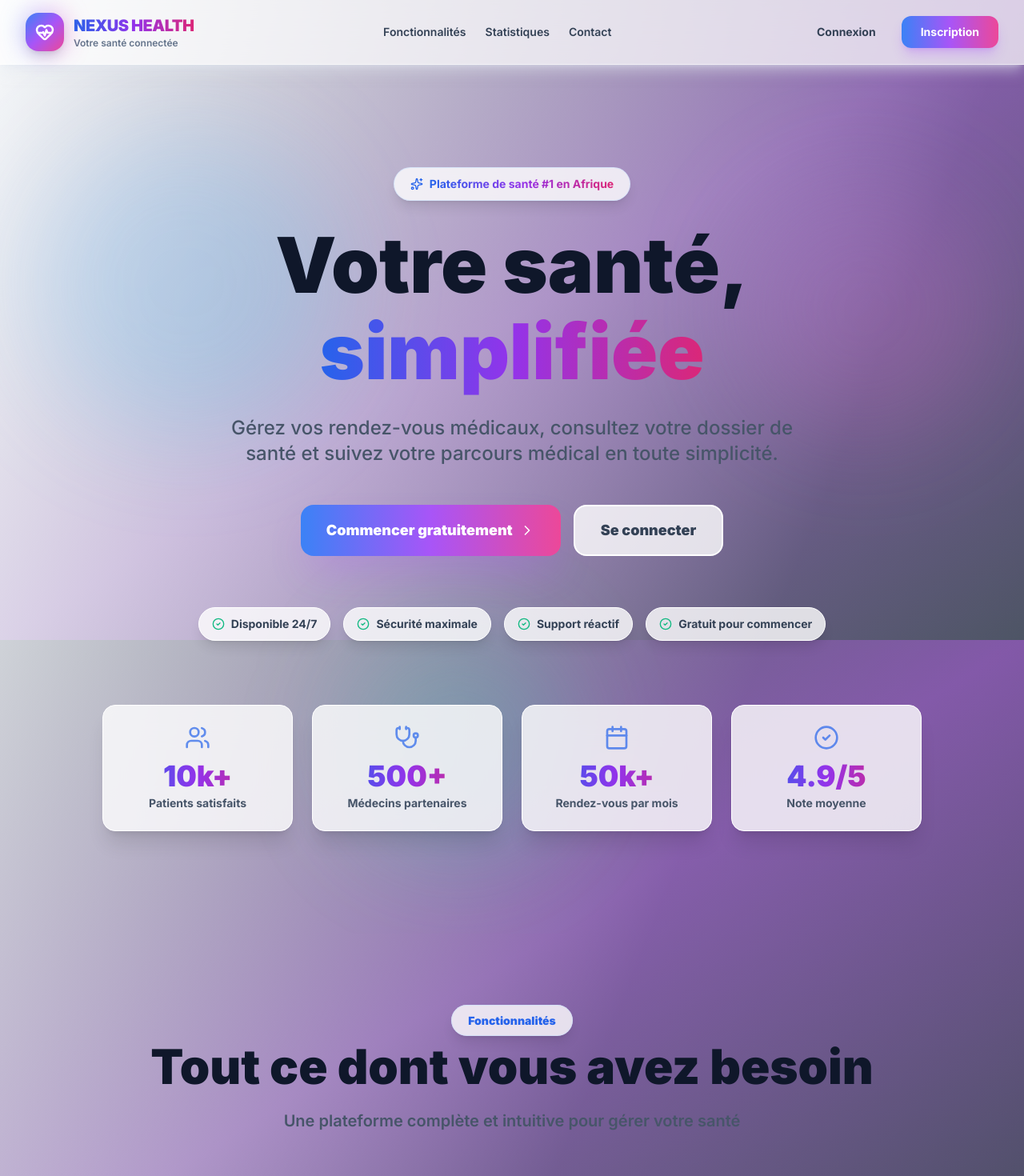
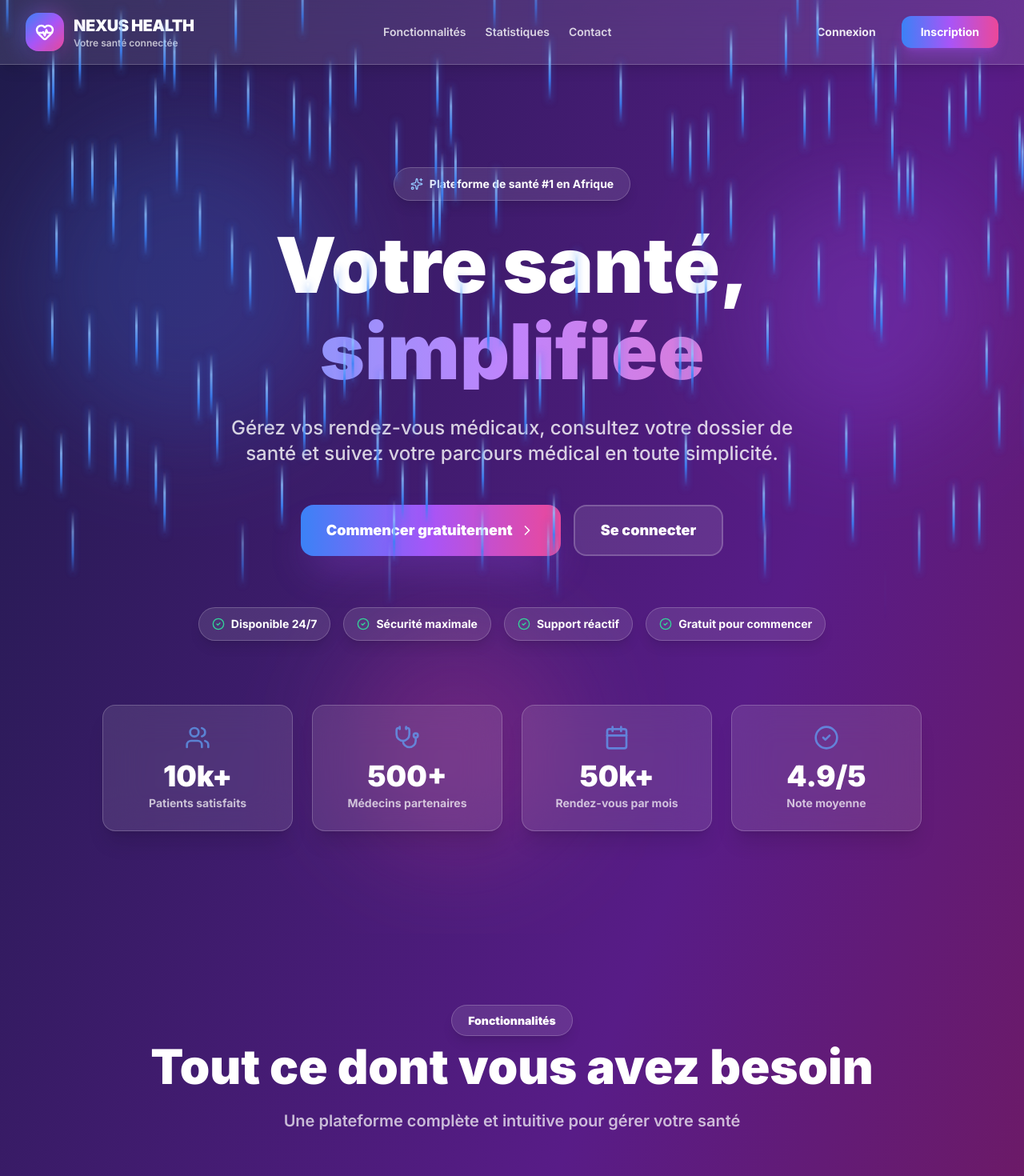
Before and after one commit to Djeupisne/carnet-sante-frontend, a React (Vite) app: page / in a window 1280 px wide. Shown: the top 1470 px of the page at 80% size. Built offline with nearby package versions, Linux system fonts and the light colour scheme.

Commit message:
Update HomePage.tsx

```diff
--- a/src/pages/HomePage.tsx
+++ b/src/pages/HomePage.tsx
@@ -91,13 +91,61 @@ const HomePage: React.FC = () => {
     'Gratuit pour commencer'
   ]
 
+  // Générer 150 gouttes de pluie (plus nombreuses et visibles)
+  const raindrops = Array.from({ length: 150 }, (_, i) => ({
+    id: i,
+    left: Math.random() * 100,
+    animationDuration: 0.3 + Math.random() * 0.7,
+    animationDelay: Math.random() * 5,
+    opacity: 0.3 + Math.random() * 0.5
+  }))
+
   return (
-    <div className="min-h-screen bg-gradient-to-br from-slate-50 via-blue-50/30 to-purple-50/20">
+    <div className="min-h-screen bg-gradient-to-br from-indigo-950 via-purple-900 to-pink-900 relative overflow-hidden">
+      {/* EFFET DE PLUIE - Version très visible */}
+      <div className="fixed inset-0 pointer-events-none z-[100] overflow-hidden">
+        {raindrops.map((drop) => (
+          <div
+            key={drop.id}
+            className="absolute top-[-100px]"
+            style={{
+              left: `${drop.left}%`,
+              animation: `rainFall ${drop.animationDuration}s linear infinite`,
+              animationDelay: `${drop.animationDelay}s`,
+              opacity: drop.opacity,
+              width: '3px',
+              height: '80px',
+              background: 'linear-gradient(to bottom, transparent, rgba(139, 192, 255, 0.8), rgba(59, 130, 246, 0.9), transparent)',
+              borderRadius: '50px',
+              boxShadow: '0 0 8px rgba(59, 130, 246, 0.5)',
+            }}
+          />
+        ))}
+      </div>
+
       <style>{`
         @import url('https://fonts.googleapis.com/css2?family=Inter:wght@300;400;500;600;700;800;900&display=swap');
 
         * {
           font-family: 'Inter', -apple-system, BlinkMacSystemFont, sans-serif;
+        }
+
+        /* Animation de la pluie */
+        @keyframes rainFall {
+          0% {
+            transform: translateY(0) translateX(0);
+            opacity: 0;
+          }
+          10% {
+            opacity: 1;
+          }
+          90% {
+            opacity: 1;
+          }
+          100% {
+            transform: translateY(100vh) translateX(20px);
+            opacity: 0;
+          }
         }
 
         @keyframes float {
@@ -162,7 +210,7 @@ const HomePage: React.FC = () => {
       `}</style>
 
       {/* Navigation avec glassmorphism amélioré */}
-      <nav className="backdrop-blur-xl bg-white/70 sticky top-0 z-50 border-b border-white/50 shadow-lg shadow-slate-200/50">
+      <nav className="backdrop-blur-xl bg-white/10 sticky top-0 z-50 border-b border-white/20 shadow-lg">
         <div className="max-w-7xl mx-auto px-4 sm:px-6 lg:px-8">
           <div className="flex justify-between items-center h-20">
             {/* Logo */}
@@ -174,22 +222,22 @@ const HomePage: React.FC = () => {
                 </div>
               </div>
               <div>
-                <h1 className="text-xl font-black tracking-tight bg-gradient-to-r from-blue-600 via-purple-600 to-pink-600 bg-clip-text text-transparent">
+                <h1 className="text-xl font-black tracking-tight text-white">
                   NEXUS HEALTH
                 </h1>
-                <p className="text-xs text-slate-500 font-semibold">Votre santé connectée</p>
+                <p className="text-xs text-white/70 font-semibold">Votre santé connectée</p>
               </div>
             </Link>
 
             {/* Navigation desktop */}
             <div className="hidden md:flex items-center space-x-6">
-              <a href="#features" className="text-slate-700 hover:text-blue-600 transition-colors font-semibold text-sm">
+              <a href="#features" className="text-white/80 hover:text-white transition-colors font-semibold text-sm">
                 Fonctionnalités
               </a>
-              <a href="#stats" className="text-slate-700 hover:text-blue-600 transition-colors font-semibold text-sm">
+              <a href="#stats" className="text-white/80 hover:text-white transition-colors font-semibold text-sm">
                 Statistiques
               </a>
-              <a href="#contact" className="text-slate-700 hover:text-blue-600 transition-colors font-semibold text-sm">
+              <a href="#contact" className="text-white/80 hover:text-white transition-colors font-semibold text-sm">
                 Contact
               </a>
             </div>
@@ -198,12 +246,12 @@ const HomePage: React.FC = () => {
             <div className="hidden md:flex items-center space-x-3">
               {isAuthenticated ? (
                 <>
-                  <div className="flex items-center gap-2 px-4 py-2 bg-emerald-50 rounded-xl border border-emerald-200/50">
+                  <div className="flex items-center gap-2 px-4 py-2 bg-emerald-500/20 rounded-xl border border-emerald-400/30">
                     <span className="relative flex h-2.5 w-2.5">
                       <span className="animate-ping absolute inline-flex h-full w-full rounded-full bg-emerald-400 opacity-75"></span>
-                      <span className="relative inline-flex rounded-full h-2.5 w-2.5 bg-emerald-500"></span>
+                      <span className="relative inline-flex rounded-full h-2.5 w-2.5 bg-emerald-400"></span>
                     </span>
-                    <span className="text-sm font-bold text-slate-700">
+                    <span className="text-sm font-bold text-white">
                       {user?.firstName}
                     </span>
                   </div>
@@ -219,7 +267,7 @@ const HomePage: React.FC = () => {
                 <>
                   <Link
                     to="/login"
-                    className="text-slate-700 hover:text-blue-600 px-5 py-2 rounded-xl text-sm font-bold transition-all hover:bg-white/70"
+                    className="text-white/90 hover:text-white px-5 py-2 rounded-xl text-sm font-bold transition-all hover:bg-white/10"
                   >
                     Connexion
                   </Link>
@@ -236,32 +284,32 @@ const HomePage: React.FC = () => {
             {/* Menu mobile */}
             <button
               onClick={() => setMobileMenuOpen(!mobileMenuOpen)}
-              className="md:hidden p-2 rounded-xl hover:bg-white/50 transition-colors"
+              className="md:hidden p-2 rounded-xl hover:bg-white/10 transition-colors"
             >
               {mobileMenuOpen ? (
-                <X className="w-6 h-6 text-slate-700" />
+                <X className="w-6 h-6 text-white" />
               ) : (
-                <Menu className="w-6 h-6 text-slate-700" />
+                <Menu className="w-6 h-6 text-white" />
               )}
             </button>
           </div>
 
           {/* Menu mobile déroulant */}
           {mobileMenuOpen && (
-            <div className="md:hidden py-4 border-t border-white/50">
+            <div className="md:hidden py-4 border-t border-white/20">
               <div className="flex flex-col space-y-3">
-                <a href="#features" className="text-slate-700 hover:text-blue-600 transition-colors font-semibold px-4 py-2 rounded-xl hover:bg-white/50">
+                <a href="#features" className="text-white/80 hover:text-white transition-colors font-semibold px-4 py-2 rounded-xl hover:bg-white/10">
                   Fonctionnalités
                 </a>
-                <a href="#stats" className="text-slate-700 hover:text-blue-600 transition-colors font-semibold px-4 py-2 rounded-xl hover:bg-white/50">
+                <a href="#stats" className="text-white/80 hover:text-white transition-colors font-semibold px-4 py-2 rounded-xl hover:bg-white/10">
                   Statistiques
                 </a>
-                <a href="#contact" className="text-slate-700 hover:text-blue-600 transition-colors font-semibold px-4 py-2 rounded-xl hover:bg-white/50">
+                <a href="#contact" className="text-white/80 hover:text-white transition-colors font-semibold px-4 py-2 rounded-xl hover:bg-white/10">
                   Contact
                 </a>
                 {!isAuthenticated && (
                   <>
-                    <Link to="/login" className="text-slate-700 font-bold px-4 py-2 rounded-xl hover:bg-white/50 transition-all">
+                    <Link to="/login" className="text-white font-bold px-4 py-2 rounded-xl hover:bg-white/10 transition-all">
                       Connexion
                     </Link>
                     <Link to="/register" className="bg-gradient-to-r from-blue-500 via-purple-500 to-pink-500 text-white font-bold px-4 py-2 rounded-xl text-center">
@@ -275,27 +323,27 @@ const HomePage: React.FC = () => {
         </div>
       </nav>
 
-      {/* Hero Section avec animations améliorées */}
+      {/* Hero Section */}
       <div className="relative overflow-hidden">
         {/* Blobs animés */}
         <div className="absolute inset-0 overflow-hidden">
-          <div className="absolute top-20 left-10 w-96 h-96 bg-gradient-to-br from-blue-400/20 to-cyan-400/20 rounded-full blur-3xl animate-float"
+          <div className="absolute top-20 left-10 w-96 h-96 bg-blue-500/20 rounded-full blur-3xl animate-float"
                style={{ animationDelay: '0s' }}></div>
-          <div className="absolute top-40 right-10 w-80 h-80 bg-gradient-to-br from-purple-400/20 to-pink-400/20 rounded-full blur-3xl animate-float"
+          <div className="absolute top-40 right-10 w-80 h-80 bg-purple-500/20 rounded-full blur-3xl animate-float"
                style={{ animationDelay: '2s' }}></div>
-          <div className="absolute bottom-20 left-1/3 w-72 h-72 bg-gradient-to-br from-emerald-400/20 to-teal-400/20 rounded-full blur-3xl animate-float"
+          <div className="absolute bottom-20 left-1/3 w-72 h-72 bg-pink-500/20 rounded-full blur-3xl animate-float"
                style={{ animationDelay: '4s' }}></div>
         </div>
 
-        <div className="max-w-7xl mx-auto px-4 sm:px-6 lg:px-8 py-20 md:py-32 relative">
+        <div className="max-w-7xl mx-auto px-4 sm:px-6 lg:px-8 py-20 md:py-32 relative z-10">
           <div className="text-center max-w-5xl mx-auto">
             {/* Badge */}
             <div
-              className={`inline-flex items-center gap-2 backdrop-blur-xl bg-white/80 px-5 py-2.5 rounded-full text-sm font-bold mb-8 border border-blue-200/50 shadow-lg ${isVisible ? 'animate-slide-up' : 'opacity-0'}`}
+              className={`inline-flex items-center gap-2 backdrop-blur-xl bg-white/10 px-5 py-2.5 rounded-full text-sm font-bold mb-8 border border-white/20 shadow-lg ${isVisible ? 'animate-slide-up' : 'opacity-0'}`}
               style={{ animationDelay: '0ms' }}
             >
-              <Sparkles className="w-4 h-4 text-blue-600" />
-              <span className="bg-gradient-to-r from-blue-600 via-purple-600 to-pink-600 bg-clip-text text-transparent">
+              <Sparkles className="w-4 h-4 text-blue-300" />
+              <span className="text-white">
                 Plateforme de santé #1 en Afrique
               </span>
             </div>
@@ -303,20 +351,16 @@ const HomePage: React.FC = () => {
             {/* Titre principal */}
             <h1 className={`text-5xl md:text-7xl lg:text-8xl font-black mb-8 leading-tight ${isVisible ? 'animate-slide-up' : 'opacity-0'}`}
                 style={{ animationDelay: '100ms' }}>
-              <span className="block mb-3">
-                <span className="text-slate-900">
-                  Votre santé,
-                </span>
+              <span className="block mb-3 text-white">
+                Votre santé,
               </span>
-              <span className="block">
-                <span className="bg-gradient-to-r from-blue-600 via-purple-600 to-pink-600 bg-clip-text text-transparent">
-                  simplifiée
-                </span>
+              <span className="block bg-gradient-to-r from-blue-400 via-purple-400 to-pink-400 bg-clip-text text-transparent">
+                simplifiée
               </span>
             </h1>
 
             {/* Description */}
-            <p className={`text-xl md:text-2xl text-slate-600 mb-12 max-w-3xl mx-auto leading-relaxed font-medium ${isVisible ? 'animate-slide-up' : 'opacity-0'}`}
+            <p className={`text-xl md:text-2xl text-white/80 mb-12 max-w-3xl mx-auto leading-relaxed font-medium ${isVisible ? 'animate-slide-up' : 'opacity-0'}`}
                style={{ animationDelay: '200ms' }}>
               Gérez vos rendez-vous médicaux, consultez votre dossier de santé et
               suivez votre parcours médical en toute simplicité.
@@ -336,7 +380,7 @@ const HomePage: React.FC = () => {
                   </Link>
                   <Link
                     to="/login"
-                    className="group inline-flex items-center justify-center gap-2 px-8 py-4 backdrop-blur-xl bg-white/80 text-slate-700 rounded-2xl text-lg font-black border-2 border-white hover:border-blue-400 hover:text-blue-600 transition-all hover:shadow-xl"
+                    className="group inline-flex items-center justify-center gap-2 px-8 py-4 backdrop-blur-xl bg-white/10 text-white rounded-2xl text-lg font-black border-2 border-white/20 hover:border-white/40 hover:bg-white/20 transition-all hover:shadow-xl"
                   >
                     <span>Se connecter</span>
                   </Link>
@@ -356,9 +400,9 @@ const HomePage: React.FC = () => {
             <div className={`flex flex-wrap justify-center gap-4 mb-20 ${isVisible ? 'animate-fade-in' : 'opacity-0'}`}
                  style={{ animationDelay: '400ms' }}>
               {benefits.map((benefit, index) => (
-                <div key={index} className="flex items-center gap-2 backdrop-blur-xl bg-white/80 px-4 py-2.5 rounded-full border border-white shadow-lg">
-                  <CheckCircle2 className="w-4 h-4 text-emerald-500" />
-                  <span className="text-sm font-bold text-slate-700">{benefit}</span>
+                <div key={index} className="flex items-center gap-2 backdrop-blur-xl bg-white/10 px-4 py-2.5 rounded-full border border-white/20 shadow-lg">
+                  <CheckCircle2 className="w-4 h-4 text-emerald-400" />
+                  <span className="text-sm font-bold text-white">{benefit}</span>
                 </div>
               ))}
             </div>
@@ -368,16 +412,16 @@ const HomePage: React.FC = () => {
               {stats.map((stat, index) => (
                 <div
                   key={index}
-                  className={`backdrop-blur-xl bg-white/80 p-6 rounded-2xl border border-white shadow-xl hover:shadow-2xl transition-all duration-500 hover:-translate-y-2 group ${isVisible ? 'animate-slide-up' : 'opacity-0'}`}
+                  className={`backdrop-blur-xl bg-white/10 p-6 rounded-2xl border border-white/20 shadow-xl hover:shadow-2xl transition-all duration-500 hover:-translate-y-2 group ${isVisible ? 'animate-slide-up' : 'opacity-0'}`}
                   style={{ animationDelay: `${500 + index * 100}ms` }}
                 >
-                  <div className="text-blue-600 mb-3 flex justify-center opacity-70 group-hover:opacity-100 transition-opacity group-hover:scale-110 transform duration-300">
+                  <div className="text-blue-400 mb-3 flex justify-center opacity-70 group-hover:opacity-100 transition-opacity group-hover:scale-110 transform duration-300">
                     {stat.icon}
                   </div>
-                  <div className="text-3xl md:text-4xl font-black bg-gradient-to-r from-blue-600 via-purple-600 to-pink-600 bg-clip-text text-transparent mb-1">
+                  <div className="text-3xl md:text-4xl font-black text-white mb-1">
                     {stat.value}
                   </div>
-                  <div className="text-sm font-bold text-slate-600">{stat.label}</div>
+                  <div className="text-sm font-bold text-white/70">{stat.label}</div>
                 </div>
               ))}
             </div>
@@ -386,18 +430,18 @@ const HomePage: React.FC = () => {
       </div>
 
       {/* Features Section */}
-      <div id="features" className="py-24 relative">
+      <div id="features" className="py-24 relative z-10">
         <div className="max-w-7xl mx-auto px-4 sm:px-6 lg:px-8">
           <div className="text-center mb-16">
             <div className="inline-block mb-4">
-              <span className="backdrop-blur-xl bg-white/80 px-5 py-2.5 rounded-full text-sm font-black text-blue-600 border border-blue-200/50 shadow-lg">
+              <span className="backdrop-blur-xl bg-white/10 px-5 py-2.5 rounded-full text-sm font-black text-white border border-white/20 shadow-lg">
                 Fonctionnalités
               </span>
             </div>
-            <h2 className="text-4xl md:text-6xl font-black text-slate-900 mb-6">
+            <h2 className="text-4xl md:text-6xl font-black text-white mb-6">
               Tout ce dont vous avez besoin
             </h2>
-            <p className="text-xl text-slate-600 max-w-2xl mx-auto font-semibold">
+            <p className="text-xl text-white/70 max-w-2xl mx-auto font-semibold">
               Une plateforme complète et intuitive pour gérer votre santé
             </p>
           </div>
@@ -406,7 +450,7 @@ const HomePage: React.FC = () => {
             {features.map((feature, index) => (
               <div
                 key={index}
-                className="feature-card group backdrop-blur-xl bg-white/80 rounded-3xl p-8 border border-white shadow-xl hover:shadow-2xl"
+                className="feature-card group backdrop-blur-xl bg-white/10 rounded-3xl p-8 border border-white/20 shadow-xl hover:shadow-2xl"
                 style={{ animationDelay: feature.delay }}
               >
                 {/* Icône */}
@@ -419,15 +463,15 @@ const HomePage: React.FC = () => {
                   </div>
                 </div>
 
-                <h3 className="text-xl font-black text-slate-900 mb-3 group-hover:text-transparent group-hover:bg-gradient-to-r group-hover:from-blue-600 group-hover:to-purple-600 group-hover:bg-clip-text transition-all">
+                <h3 className="text-xl font-black text-white mb-3 group-hover:text-blue-300 transition-colors">
                   {feature.title}
                 </h3>
-                <p className="text-slate-600 leading-relaxed mb-4 font-semibold text-sm">
+                <p className="text-white/70 leading-relaxed mb-4 font-semibold text-sm">
                   {feature.description}
                 </p>
 
                 {/* Lien */}
-                <div className="flex items-center text-sm font-black text-slate-400 group-hover:text-blue-600 transition-colors">
+                <div className="flex items-center text-sm font-black text-white/50 group-hover:text-blue-300 transition-colors">
                   <span>En savoir plus</span>
                   <ChevronRight className="w-4 h-4 ml-1 group-hover:translate-x-2 transition-transform" />
                 </div>
@@ -438,7 +482,7 @@ const HomePage: React.FC = () => {
       </div>
 
       {/* Section CTA */}
-      <div className="relative py-24 overflow-hidden">
+      <div className="relative py-24 overflow-hidden z-10">
         <div className="absolute inset-0 bg-gradient-to-br from-blue-600 via-purple-600 to-pink-600">
           <div className="absolute top-10 left-10 w-96 h-96 bg-white/10 rounded-full blur-3xl animate-float"></div>
           <div className="absolute bottom-10 right-10 w-80 h-80 bg-white/10 rounded-full blur-3xl animate-float" style={{ animationDelay: '3s' }}></div>
@@ -465,7 +509,7 @@ const HomePage: React.FC = () => {
       </div>
 
       {/* Footer */}
-      <footer id="contact" className="bg-slate-900 text-white py-20">
+      <footer id="contact" className="bg-slate-950/50 backdrop-blur-xl text-white py-20 relative z-10 border-t border-white/10">
         <div className="max-w-7xl mx-auto px-4 sm:px-6 lg:px-8">
           <div className="grid grid-cols-1 md:grid-cols-4 gap-12 mb-16">
             {/* Logo */}
@@ -476,7 +520,7 @@ const HomePage: React.FC = () => {
                 </div>
                 <h3 className="text-xl font-black">NEXUS HEALTH</h3>
               </div>
-              <p className="text-slate-400 text-sm leading-relaxed font-semibold mb-6">
+              <p className="text-white/60 text-sm leading-relaxed font-semibold mb-6">
                 Votre partenaire santé au quotidien. Une solution moderne et sécurisée.
               </p>
               <div className="flex gap-3">
@@ -496,10 +540,10 @@ const HomePage: React.FC = () => {
             <div>
               <h4 className="text-lg font-black mb-4">Produit</h4>
               <ul className="space-y-3">
-                <li><a href="/features" className="text-slate-400 hover:text-white transition font-semibold text-sm">Fonctionnalités</a></li>
-                <li><a href="/pricing" className="text-slate-400 hover:text-white transition font-semibold text-sm">Tarifs</a></li>
-                <li><a href="/faq" className="text-slate-400 hover:text-white transition font-semibold text-sm">FAQ</a></li>
-                <li><a href="/docs" className="text-slate-400 hover:text-white transition font-semibold text-sm">Documentation</a></li>
+                <li><a href="/features" className="text-white/60 hover:text-white transition font-semibold text-sm">Fonctionnalités</a></li>
+                <li><a href="/pricing" className="text-white/60 hover:text-white transition font-semibold text-sm">Tarifs</a></li>
+                <li><a href="/faq" className="text-white/60 hover:text-white transition font-semibold text-sm">FAQ</a></li>
+                <li><a href="/docs" className="text-white/60 hover:text-white transition font-semibold text-sm">Documentation</a></li>
               </ul>
             </div>
 
@@ -507,9 +551,9 @@ const HomePage: React.FC = () => {
             <div>
               <h4 className="text-lg font-black mb-4">Légal</h4>
               <ul className="space-y-3">
-                <li><a href="/privacy" className="text-slate-400 hover:text-white transition font-semibold text-sm">Confidentialité</a></li>
-                <li><a href="/terms" className="text-slate-400 hover:text-white transition font-semibold text-sm">Conditions</a></li>
-                <li><a href="/legal" className="text-slate-400 hover:text-white transition font-semibold text-sm">Mentions légales</a></li>
+                <li><a href="/privacy" className="text-white/60 hover:text-white transition font-semibold text-sm">Confidentialité</a></li>
+                <li><a href="/terms" className="text-white/60 hover:text-white transition font-semibold text-sm">Conditions</a></li>
+                <li><a href="/legal" className="text-white/60 hover:text-white transition font-semibold text-sm">Mentions légales</a></li>
               </ul>
             </div>
 
@@ -517,19 +561,19 @@ const HomePage: React.FC = () => {
             <div>
               <h4 className="text-lg font-black mb-4">Contact</h4>
               <ul className="space-y-3">
-                <li className="text-slate-400 font-semibold text-sm">oualoumidjeupisne@gmail.com</li>
-                <li className="text-slate-400 font-semibold text-sm">+228 93 36 01 50</li>
-                <li className="text-slate-400 font-semibold text-sm">Lomé, Togo</li>
+                <li className="text-white/60 font-semibold text-sm">oualoumidjeupisne@gmail.com</li>
+                <li className="text-white/60 font-semibold text-sm">+228 93 36 01 50</li>
+                <li className="text-white/60 font-semibold text-sm">Lomé, Togo</li>
               </ul>
             </div>
           </div>
 
-          <div className="border-t border-slate-800 pt-8">
-            <div className="flex flex-col md:flex-row justify-between items-center text-slate-500 text-sm">
+          <div className="border-t border-white/10 pt-8">
+            <div className="flex flex-col md:flex-row justify-between items-center text-white/50 text-sm">
               <p className="font-bold">© 2026 NEXUS HEALTH. Tous droits réservés.</p>
               <div className="flex items-center gap-2 mt-4 md:mt-0">
-                <Shield className="w-4 h-4 text-emerald-500" />
-                <span className="text-slate-400 font-bold">Sécurisé et confidentiel</span>
+                <Shield className="w-4 h-4 text-emerald-400" />
+                <span className="text-white/60 font-bold">Sécurisé et confidentiel</span>
               </div>
             </div>
           </div>
```
